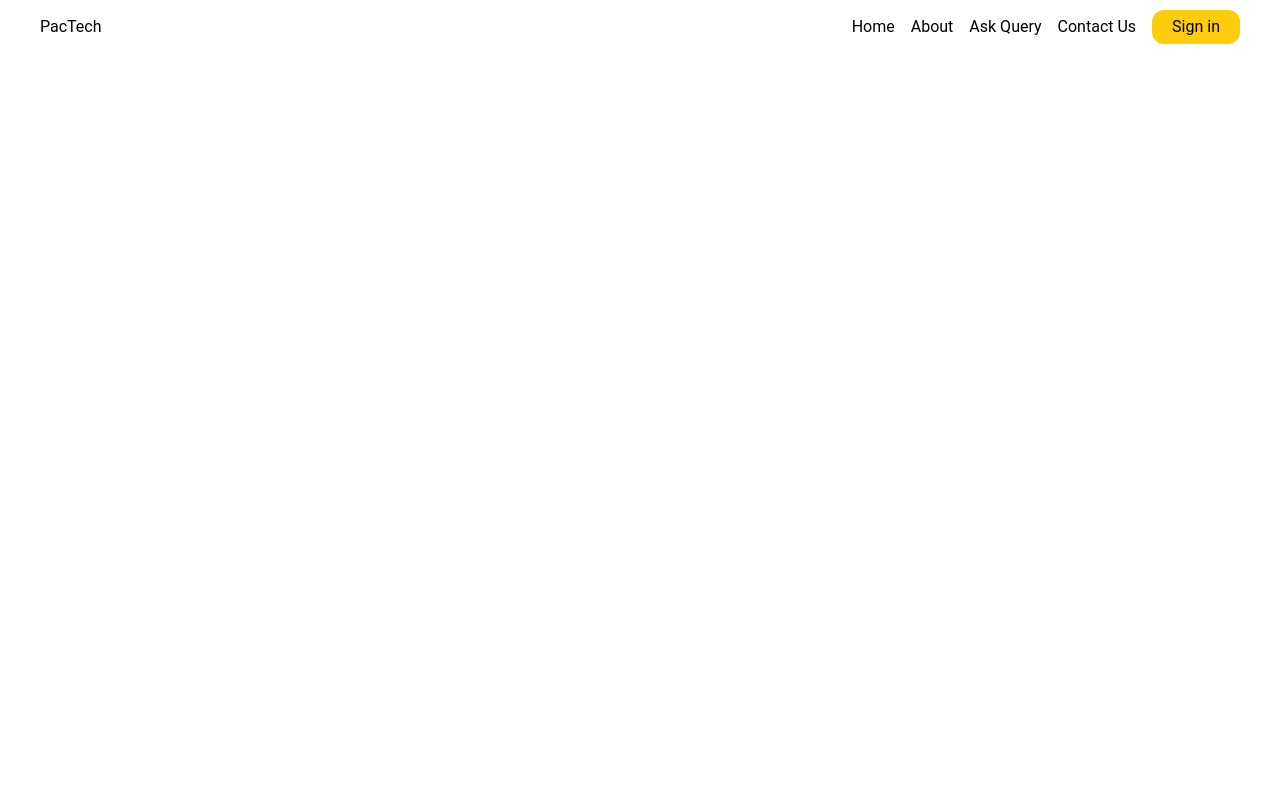
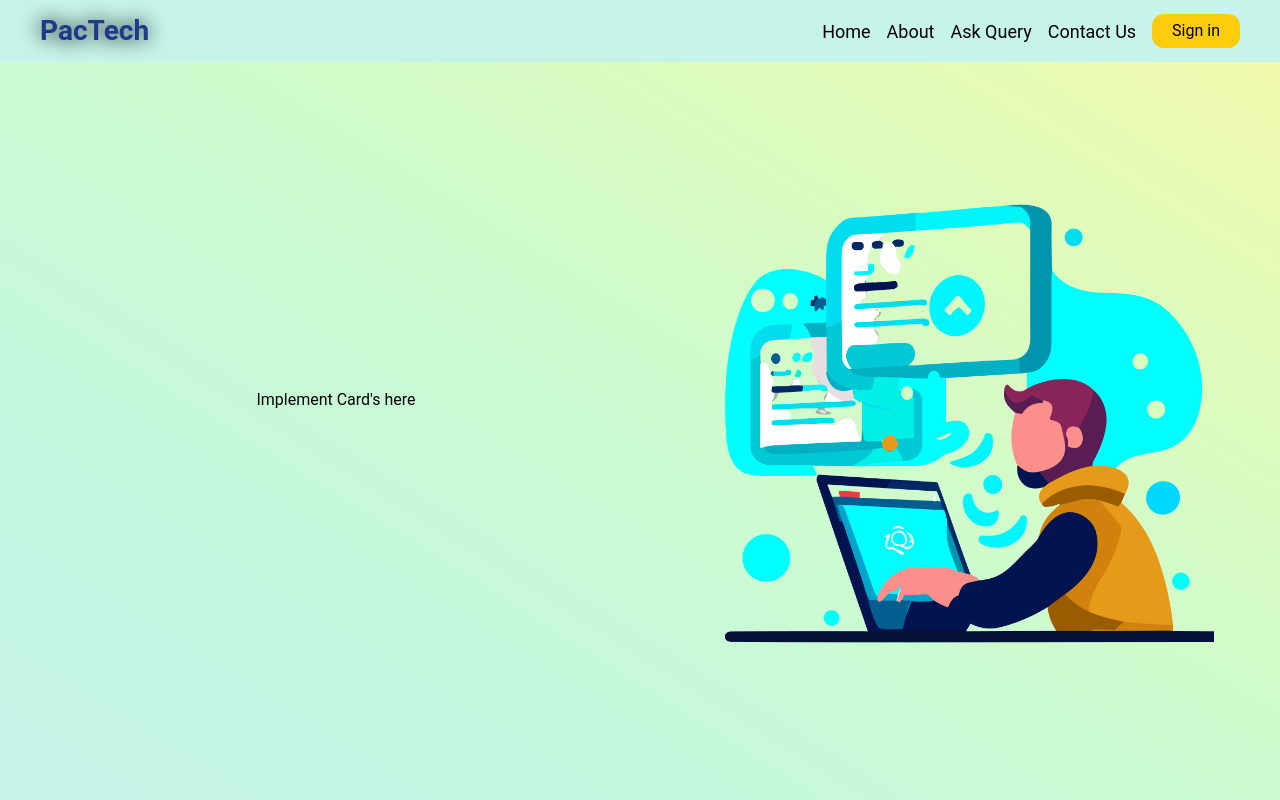
Before and after one commit to Pankajupadhyay01/React-firebase-project, a React (Vite) app: page / in a window 1280 px wide. Built offline with nearby package versions, Linux system fonts and the light colour scheme.

Commit message:
Hero Section Created & Loding implemented

```diff
--- a/package.json
+++ b/package.json
@@ -12,7 +12,8 @@
   "dependencies": {
     "react": "^18.2.0",
     "react-dom": "^18.2.0",
-    "react-router-dom": "^6.15.0"
+    "react-router-dom": "^6.15.0",
+    "react-spinners": "^0.13.8"
   },
   "devDependencies": {
     "@types/react": "^18.2.15",
--- /dev/null
+++ b/src/Component/Home.jsx/Hero.jsx
@@ -0,0 +1,18 @@
+import React from 'react'
+import heroimg from '/assets/hero.png'
+const Hero = () => {
+    return (
+        <div className='bg-Hero h-[100vh] overflow-hidden w-full flex justify-center items-center'>
+            <div className='flex justify-between w-[95%]'>
+                <div className='flex flex-1 justify-center items-center'>
+                    Implement Card's here
+                </div>
+                <div className=' flex flex-1 justify-center items-center h-[540px]'>
+                    <img src={heroimg} className='h-full' alt="" />
+                </div>
+            </div>
+        </div>
+    )
+}
+
+export default Hero
--- /dev/null
+++ b/src/Component/Loaders/FormsLoader.jsx
@@ -0,0 +1,19 @@
+import React from 'react'
+import PacmanLoader from "react-spinners/PacmanLoader";
+
+const FormsLoader = () => {
+    return (
+        <div className='flex justify-center items-center w-full h-[100vh] flex-col animate-[bganimate_2s_infinite_ease-in_alternate] gap-4'>
+            <PacmanLoader
+                color="#3cd7b8"
+                size={30}
+                aria-label="Loading Spinner"
+                data-testid="loader"
+            />
+            <div className='text-xl'>Moving To Dark Space...</div>
+            <div className='text-md drop-shadow-[0_5px_15px_cyan]'> Where No One Check Your Credentials</div>
+        </div>
+    )
+}
+
+export default FormsLoader
--- a/src/Component/Navbar_desktop.jsx
+++ b/src/Component/Navbar_desktop.jsx
@@ -5,13 +5,13 @@ const Navbar_desktop = () => {
     const [user, setuser] = useState(false)
     return (
         <div>
-            <nav className='bg-white hidden md:flex w-full'>
+            <nav className='bg-cyan hidden md:flex w-full fixed z-[999]'>
                 <div className='flex w-full justify-between mx-[20px] items-center p-[10px_20px]'>
-                    <div>PacTech</div>
+                    <div className='text-[28px] text-blue-900 font-semibold drop-shadow-[0_0_10px_black]'>PacTech</div>
                     <ul className='flex gap-x-4 justify-center items-center'>
                         {
                             Desktopnav.map((pro, i) => (
-                                <Link key={i} to={pro.Link} className=' hover:text-blue-900'>{pro.name}</Link>
+                                <Link key={i} to={pro.Link} className=' hover:text-blue-900 text-[18px]'>{pro.name}</Link>
                             ))
                         }
 
--- a/src/Component/Navbar_mobile.jsx
+++ b/src/Component/Navbar_mobile.jsx
@@ -18,11 +18,11 @@ const Navbar_mobile = () => {
         {
 
           user ?
-            <Link to={"/login"} className='flex justify-center items-center bg-mustard p-[10px_10px] rounded-full text-[28px] font-bold text-blue-900'>
+            <Link to={"/"} className='flex justify-center items-center bg-mustard p-[10px_10px] rounded-full text-[28px] font-bold text-blue-900'>
               <ion-icon name="person-circle-outline"></ion-icon>
             </Link>
             :
-            <Link to={"/"} className='flex justify-center items-center bg-mustard p-[10px_10px] rounded-full text-[28px] font-bold text-blue-900'>
+            <Link to={"/login"} className='flex justify-center items-center bg-mustard p-[10px_10px] rounded-full text-[28px] font-bold text-blue-900'>
               <ion-icon name="log-in-outline"></ion-icon>
             </Link>
         }
--- a/src/Pages/Home.jsx
+++ b/src/Pages/Home.jsx
@@ -1,9 +1,11 @@
 import React from 'react'
+import FormsLoader from '../Component/Loaders/FormsLoader'
+import Hero from '../Component/Home.jsx/Hero'
 
 const Home = () => {
     return (
-        <div className='bg-main'>
-
+        <div className=''>
+           <Hero/>
         </div>
     )
 }
--- a/src/Pages/Login.jsx
+++ b/src/Pages/Login.jsx
@@ -1,9 +1,25 @@
-import React from 'react'
+import React, { useEffect, useState } from 'react'
 import { Link } from 'react-router-dom'
 import Logimg from '/assets/login.png'
+import FormsLoader from '../Component/Loaders/FormsLoader';
 const Login = () => {
+  const [loading, setloading] = useState(true);
+
+  useEffect(() => {
+    setTimeout(() => {
+      setloading(false)
+    }, 3500);
+  }, [])
+
+
   return (
+    <>
+      {
+        loading ?
+          < FormsLoader />
+          :
           <div className='h-[100vh] bg-main flex items-center'>
+
             <div className='bg-white bg-opacity-20 border-1 w-[90%] lg:w-[70%] py-[40px] m-auto'>
               {/* heading */}
               <h1 className='flex justify-center text-[42px] text-mustard mb-5'>
@@ -49,7 +65,12 @@ const Login = () => {
 
               </div>
             </div>
+
+
           </div>
+      }
+    </>
+
   )
 }
 
--- a/tailwind.config.cjs
+++ b/tailwind.config.cjs
@@ -7,15 +7,22 @@ module.exports = {
     },
     extend: {
       backgroundImage: {
+        Hero: 'linear-gradient(to right top, #c6f3ea, #c4f8df, #ccfbcf, #ddfbbc, #f5f9aa)',
         main: 'linear-gradient(to left bottom, #001738, #121b4b, #2d1c5a, #4b1766, #6a036c)'
       },
       colors: {
-        mustard: "#fdcc0d"
+        mustard: "#fdcc0d",
+        cyan: "#c6f3ea"
       },
 
       keyframes: {
         test: {
           '100%': { transform: ' translateY(10px); ' }
+        },
+        bganimate: {
+          '0%': { background: 'white', color: 'black' },
+          '50%,100%': { background: 'black', color: 'white' },
+
         }
       }
     },
```
Also changed, not shown: 1 other file (tests, documents, lock files or other folders). Lines whose indentation alone changed are shown as unchanged.
